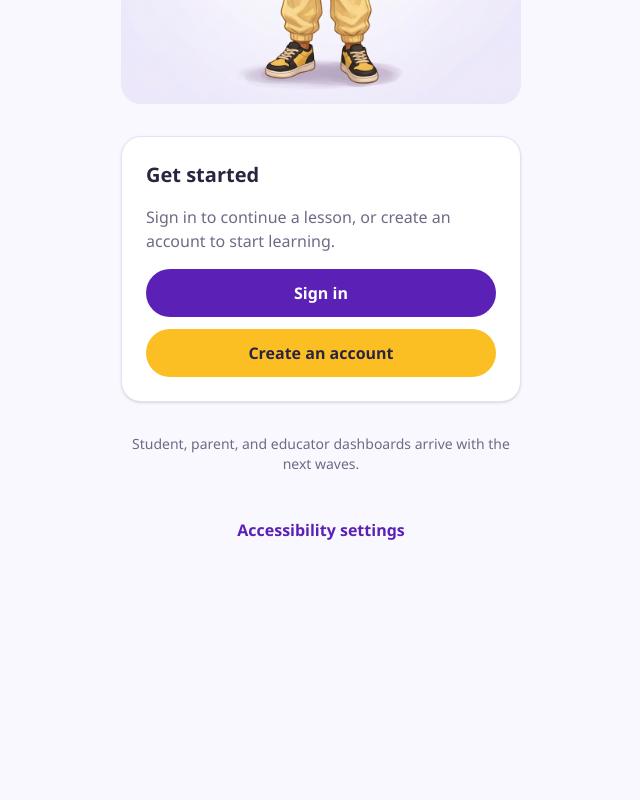
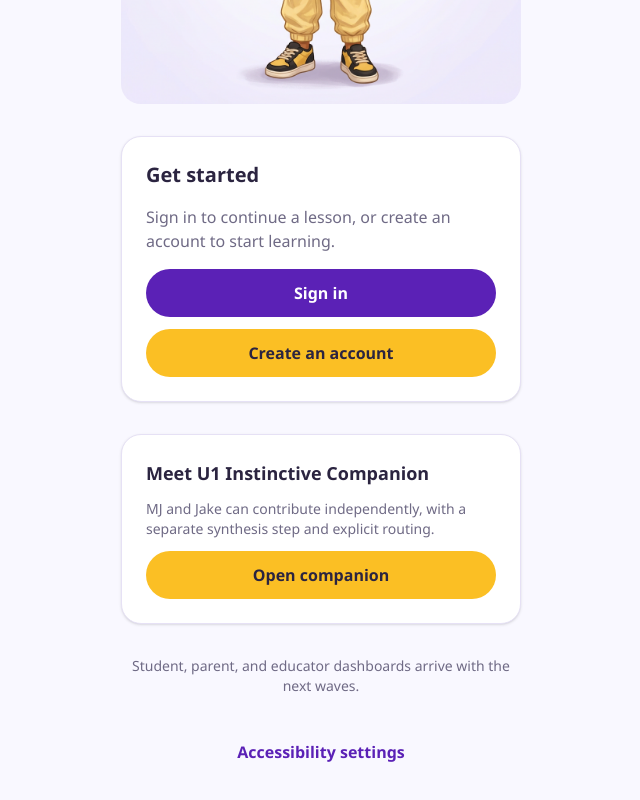
Before and after one commit to Unmute1-Ai/myelin, a Next.js app in the folder apps/web/: page / in a window 1280 px wide. Shown: the part 488-1288 px from the top of the page, without its empty margins (319-959 px from the left). Before the commit the page ends 1090 px from the top, so only its background shows below. Built offline with nearby package versions, Linux system fonts and the light colour scheme; no server answers.

Commit message:
feat: link the unified companion from the Myelin landing page

```diff
--- a/apps/web/app/page.tsx
+++ b/apps/web/app/page.tsx
@@ -36,6 +36,16 @@ export default function HomePage() {
         </div>
       </Card>
 
+      <Card className="flex flex-col gap-3">
+        <h2 className="text-lg font-bold text-ink">Meet U1 Instinctive Companion</h2>
+        <p className="text-sm text-ink-soft">
+          MJ and Jake can contribute independently, with a separate synthesis step and explicit routing.
+        </p>
+        <LinkButton href="/companion" variant="secondary">
+          Open companion
+        </LinkButton>
+      </Card>
+
       <p className="text-center text-sm text-ink-soft">
         Student, parent, and educator dashboards arrive with the next waves.
       </p>
```
